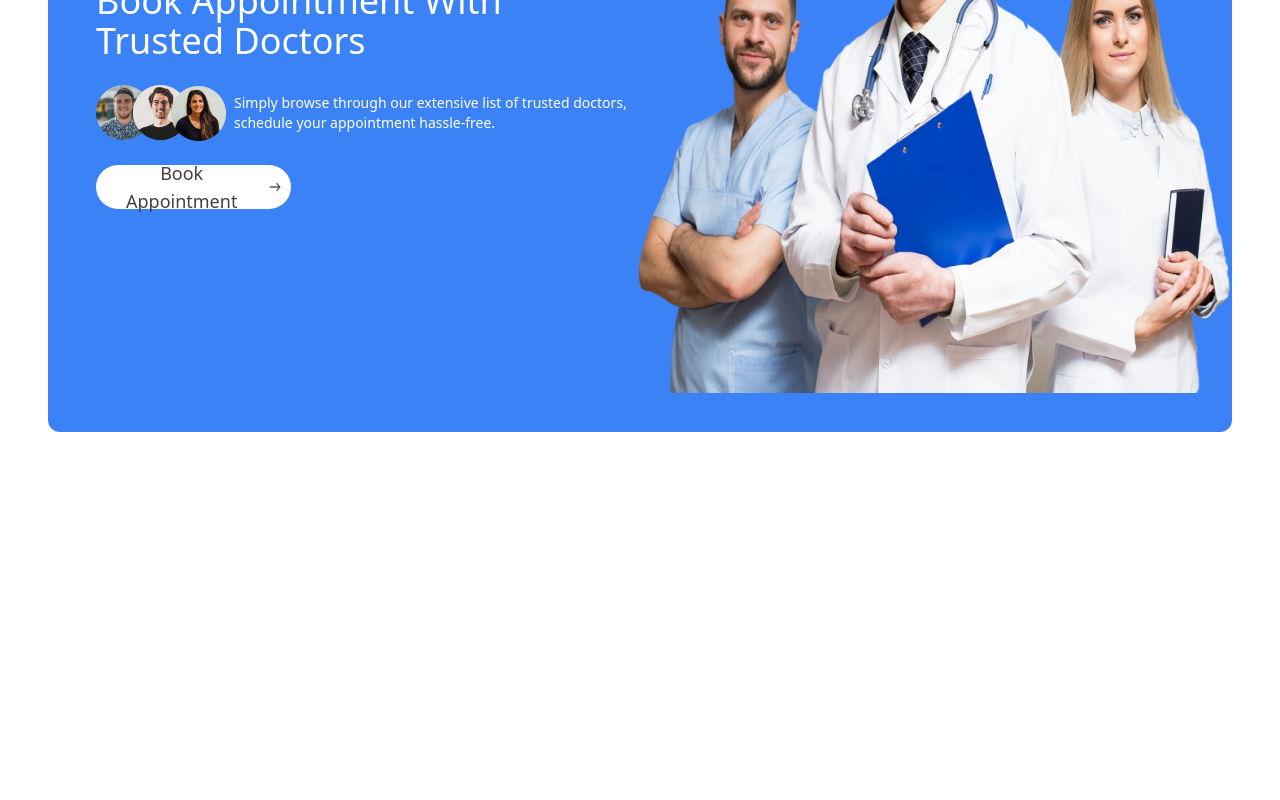
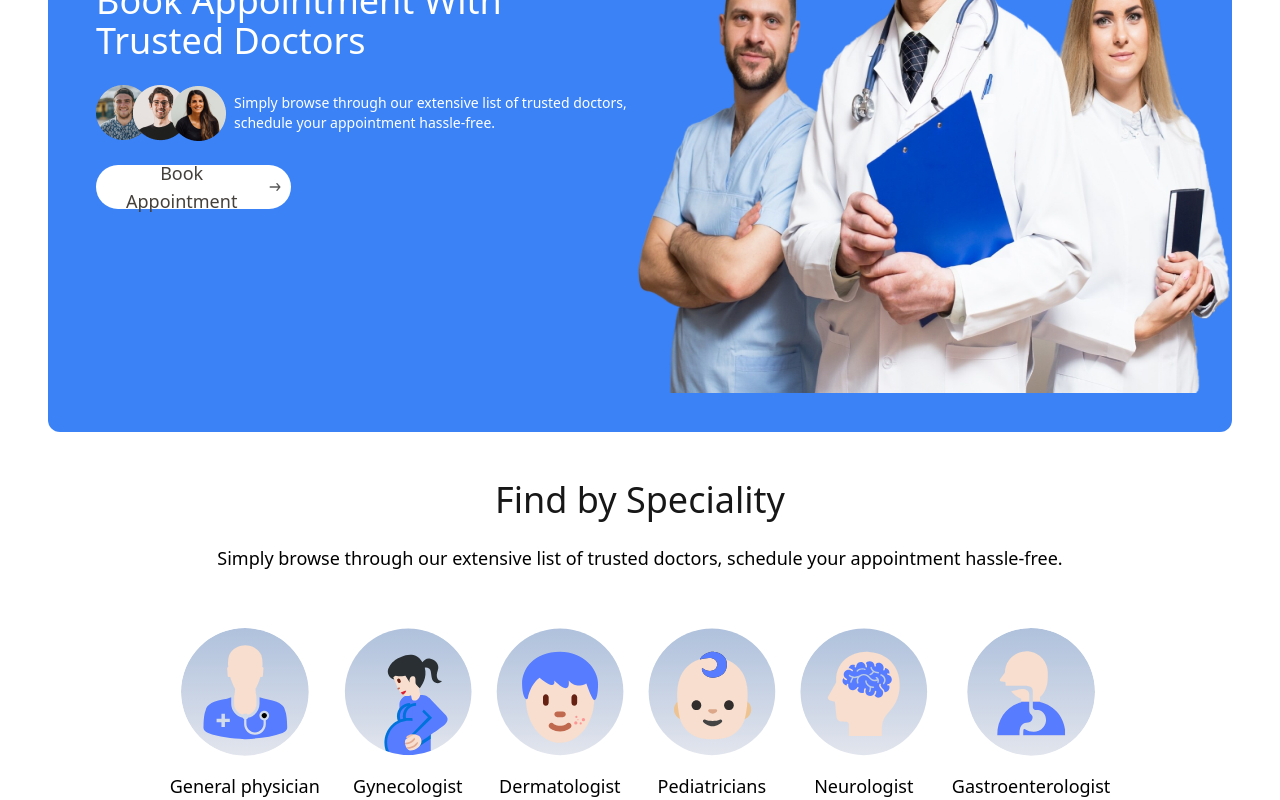
Before and after one commit to AnwarAndargie/hospital-management, a React (Vite) app in the folder front-end/: page / in a window 1280 px wide. Shown: the part 398-1198 px from the top of the page. Before the commit the page ends 830 px from the top, so only its background shows below. Built offline with nearby package versions, Linux system fonts and the light colour scheme.

Commit message:
add select by speciality section to the home page

```diff
--- /dev/null
+++ b/front-end/src/components/BySpeciality.jsx
@@ -0,0 +1,36 @@
+import React from "react";
+import {
+  assets,
+  specialityData,
+} from "../../public/assets/assets_frontend/assets";
+import { div } from "three/webgpu";
+
+function BySpeciality() {
+  return (
+    <section className="mt-12">
+      <div className="flex flex-col items-center gap-y-6">
+        <h1 className="text-4xl text-neutral-900">Find by Speciality </h1>
+        <p className="text-lg">
+          Simply browse through our extensive list of trusted doctors, schedule
+          your appointment hassle-free.
+        </p>
+        <div className="flex flex-row gap-x-6 justify-between items-center mt-8">
+          {specialityData.map((item) => {
+            return (
+              <div className="flex flex-col gap-y-4 items-center">
+                <img
+                  className="w-32 h-32 rounded-full"
+                  src={item.image}
+                  alt=""
+                />
+                <p className="text-lg">{item.speciality}</p>
+              </div>
+            );
+          })}
+        </div>
+      </div>
+    </section>
+  );
+}
+
+export default BySpeciality;
--- a/front-end/src/pages/Home.jsx
+++ b/front-end/src/pages/Home.jsx
@@ -1,10 +1,12 @@
 import React from "react";
 import HomeCard from "../components/HomeCard";
+import BySpeciality from "../components/BySpeciality";
 
 const Home = () => {
   return (
     <div>
       <HomeCard />
+      <BySpeciality />
     </div>
   );
 };
```
